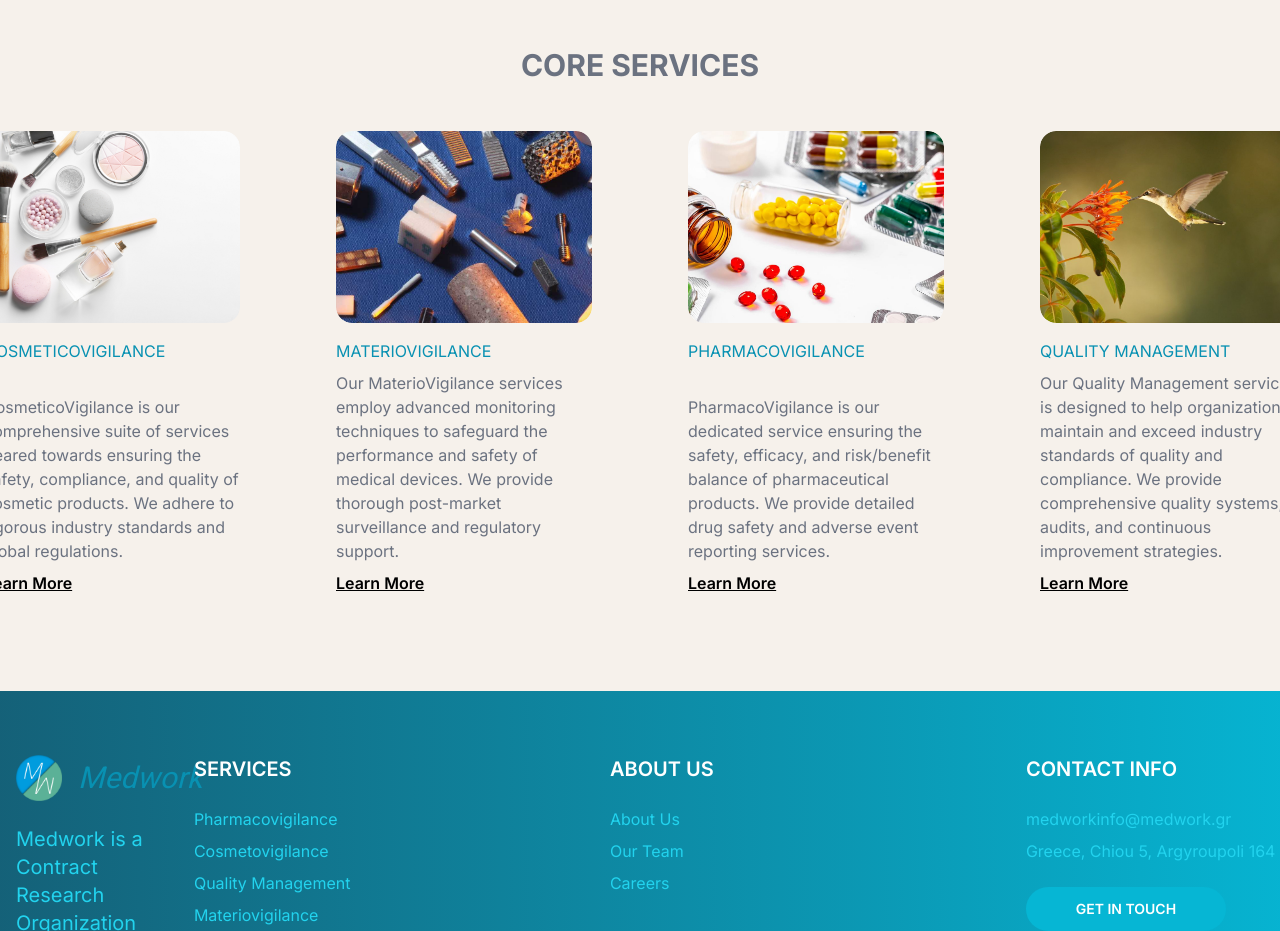
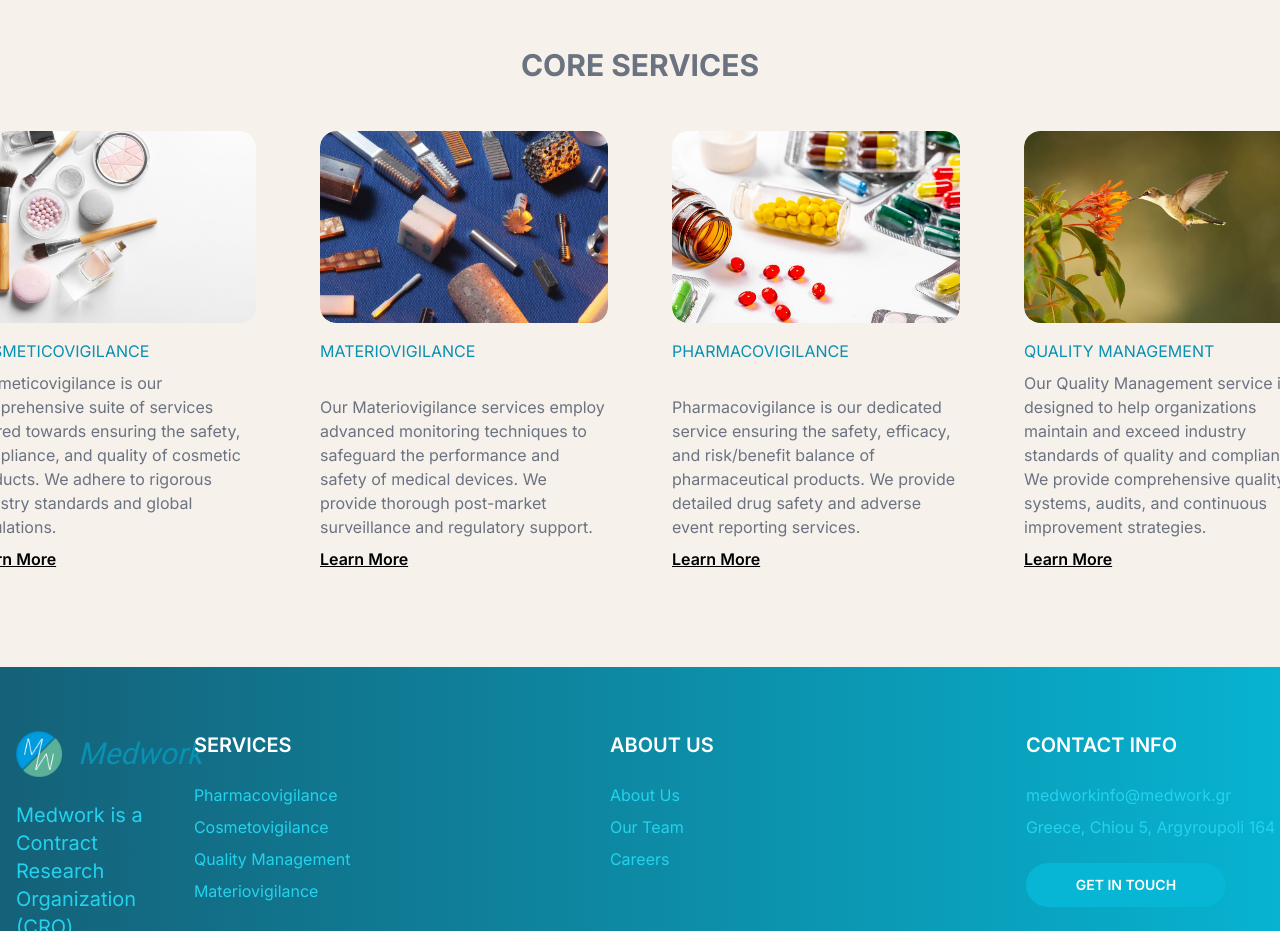
Before and after one commit to Medwork-CRO/webpage, a Next.js app: page /services in a window 1280 px wide. Shown: the part 1180-2111 px from the top of the page. Built offline with nearby package versions, Linux system fonts and the light colour scheme.

Commit message:
Update resposiveness

```diff
--- a/src/components/Card.tsx
+++ b/src/components/Card.tsx
@@ -15,7 +15,7 @@ function Card({
   readMoreLink,
 }: CardProps) {
   return (
-    <div className="flex transform flex-col justify-between gap-2 rounded-xl px-8 sm:px-4 lg:px-0">
+    <div className="flex transform flex-col justify-between gap-2 rounded-xl">
       <div className="flex flex-col gap-4">
         <div className="overflow-hidden rounded-2xl">
           <Image
--- a/src/components/PromoCard.tsx
+++ b/src/components/PromoCard.tsx
@@ -3,7 +3,7 @@ import RoundedButton from "./RoundedButton";
 
 function PromoCard() {
   return (
-    <div className="mx-8 my-8 flex h-[34rem] sm:h-[26rem] max-w-5xl transform flex-col items-center justify-center gap-6 rounded-xl bg-[#1a2188] p-6 text-center text-white sm:p-16 md:h-[32rem] lg:p-56">
+    <div className="my-8 flex sm:h-[26rem] max-w-5xl transform flex-col items-center justify-center gap-6 rounded-xl bg-[#1a2188] px-12 py-20 text-center text-white sm:p-16 md:h-[32rem] lg:p-56">
       <Logo colour="text-cyan-500" />
       <p className="max-w-[86em] text-2xl font-semibold sm:text-xl md:text-3xl">
         Want to learn more about Medwork?
--- a/src/components/ProvidedServices.tsx
+++ b/src/components/ProvidedServices.tsx
@@ -20,21 +20,21 @@ const images: ImageData[] = [
     imageTitle: "COSMETICOVIGILANCE",
     readMoreLink: "/services/cosmetovigilance",
     imageDescription:
-      "CosmeticoVigilance is our comprehensive suite of services geared towards ensuring the safety, compliance, and quality of cosmetic products. We adhere to rigorous industry standards and global regulations.",
+      "Cosmeticovigilance is our comprehensive suite of services geared towards ensuring the safety, compliance, and quality of cosmetic products. We adhere to rigorous industry standards and global regulations.",
   },
   {
     imageData: materiovigilance,
     imageTitle: "MATERIOVIGILANCE",
     readMoreLink: "/services/materiovigilance",
     imageDescription:
-      "Our MaterioVigilance services employ advanced monitoring techniques to safeguard the performance and safety of medical devices. We provide thorough post-market surveillance and regulatory support.",
+      "Our Materiovigilance services employ advanced monitoring techniques to safeguard the performance and safety of medical devices. We provide thorough post-market surveillance and regulatory support.",
   },
   {
     imageData: pharmacovigilance,
     imageTitle: "PHARMACOVIGILANCE",
     readMoreLink: "/services/pharmacovigilance",
     imageDescription:
-      "PharmacoVigilance is our dedicated service ensuring the safety, efficacy, and risk/benefit balance of pharmaceutical products. We provide detailed drug safety and adverse event reporting services.",
+      "Pharmacovigilance is our dedicated service ensuring the safety, efficacy, and risk/benefit balance of pharmaceutical products. We provide detailed drug safety and adverse event reporting services.",
   },
   {
     imageData: qualityManagement,
```
